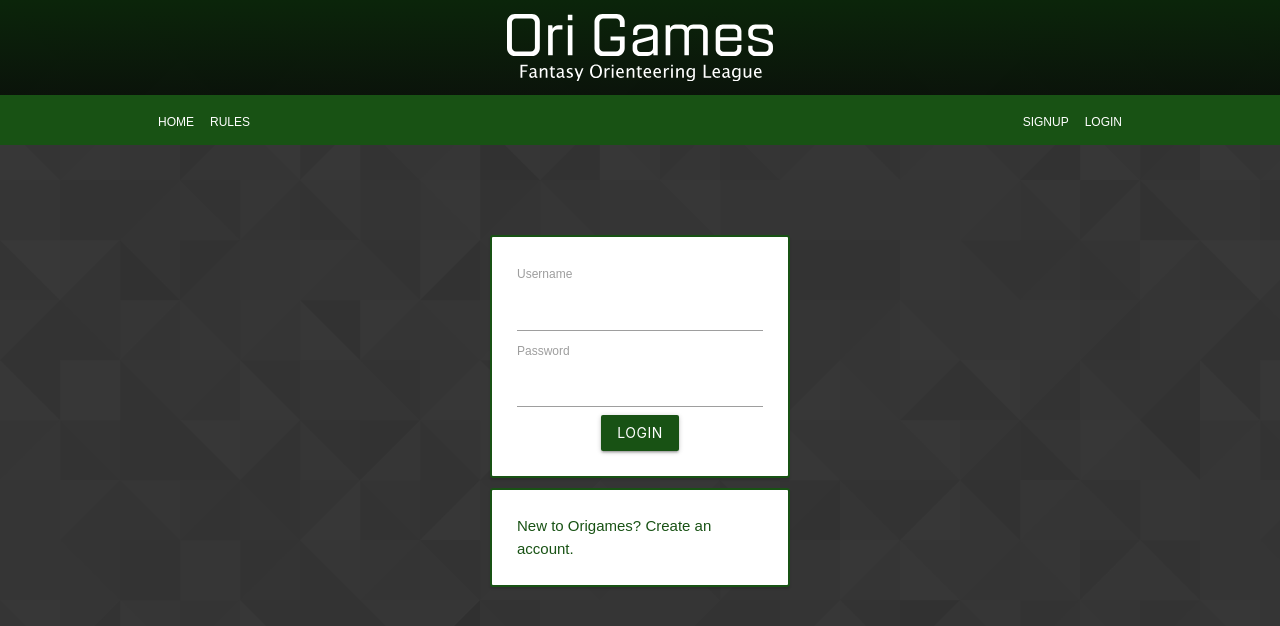
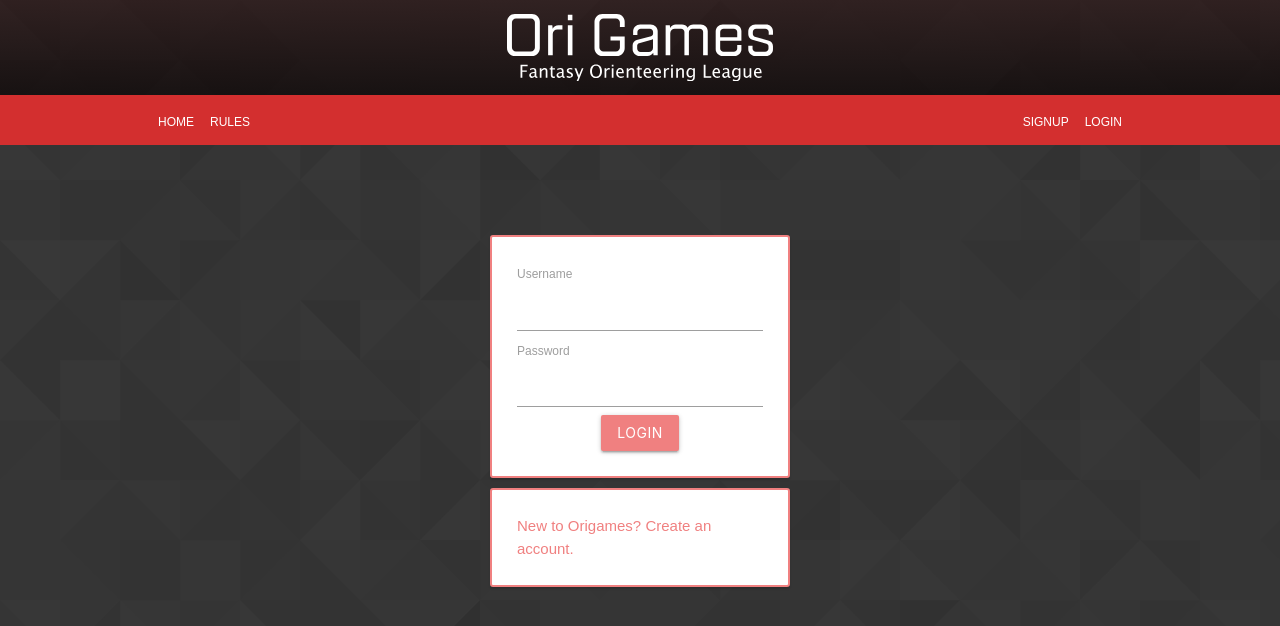
Before and after one commit to bilgeonceken/origames, a Django app: page /login/ in a window 1280 px wide. Shown: the top 626 px of the page. Run offline with Django 3.2, Linux system fonts and the light colour scheme.

Commit message:
Change theme color to red/lightcoral

```diff
--- a/static/css/_velonavbar.css
+++ b/static/css/_velonavbar.css
@@ -19,13 +19,15 @@ img {
   width: 100vw;
   background-color: #1c1c1c;
   /*  FIRST RED */
-  /* background: linear-gradient(rgba(44, 13, 13, 0.49), rgba(0, 0, 0, 0.8)); */
+   background: linear-gradient(rgba(44, 13, 13, 0.49), rgba(0, 0, 0, 0.8));
+   background: -webkit-linear-gradient(rgba(44, 13, 13, 0.49), rgba(0, 0, 0, 0.8));
+   background: -o-linear-gradient(rgba(44, 13, 13, 0.49), rgba(0, 0, 0, 0.8));
   /* SECOND BLUE */
   /*background: linear-gradient(#0b250a, rgba(0, 0, 0, 0.8));*/
   /* THIRD GREEN */
-  background: -webkit-linear-gradient(#0b250a, rgba(0, 0, 0, 0.8));
+/*  background: -webkit-linear-gradient(#0b250a, rgba(0, 0, 0, 0.8));
   background: -o-linear-gradient(#0b250a, rgba(0, 0, 0, 0.8));
-  background: linear-gradient(#0b250a, rgba(0, 0, 0, 0.8));
+  background: linear-gradient(#0b250a, rgba(0, 0, 0, 0.8));*/
 }
 
 .bannermidwrapper {
@@ -52,9 +54,8 @@ img {
   margin: 0;
   width: 100vw;
   height: 50px;
-  background-color: #185214;
   /*FIST RED*/
-  /* background-color: #d32f2f; */
+   background-color: #d32f2f;
   /* THIRD GREEN */
   /* background-color: ##185214; */
 }
--- a/static/css/home.css
+++ b/static/css/home.css
@@ -39,8 +39,8 @@ h1{
 
 .letsgo{
   margin-top: 30px;
-  /* background-color: #d32f2f !important; */
-  background-color: #185214 !important;
+  background-color: #d32f2f !important;
+  /*background-color: #185214 !important;*/
 }
 
 p {
--- a/static/css/login.css
+++ b/static/css/login.css
@@ -6,14 +6,14 @@
   margin-top: 90px;
   padding: 25px;
   box-shadow: 0px 2px 2px 0px rgba(0, 0, 0, 0.14);
-  /* border: 2px solid lightcoral; */
-  border: 2px solid #185214;
+   border: 2px solid lightcoral;
+  /*border: 2px solid #185214;*/
 }
 
 .formwrap button {
   display: block;
   margin: 0 auto;
-  background-color: #185214;
+  background-color: lightcoral;
 }
 
 .newacc {
@@ -21,5 +21,5 @@
 }
 
 a {
-  color: #185214;
+  color: lightcoral;
 }
```
Also changed, not shown: 1 other file.
